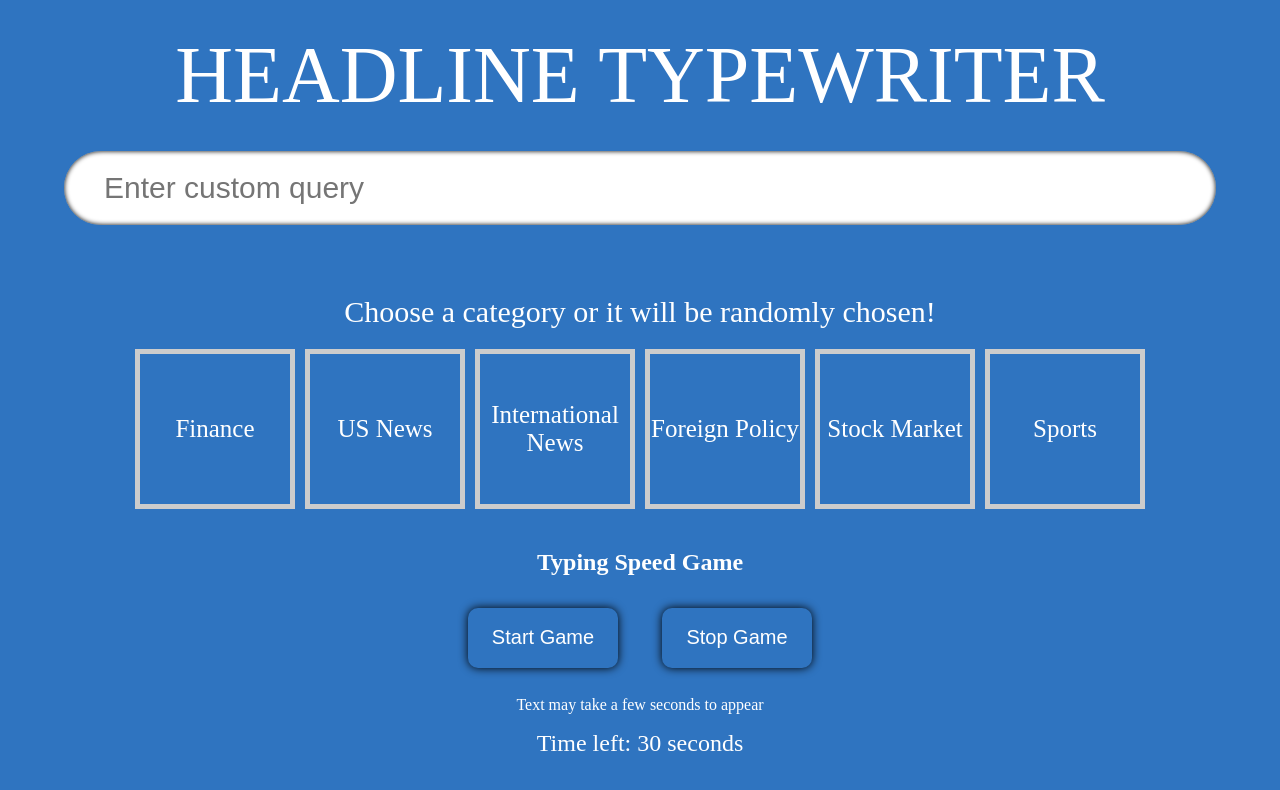
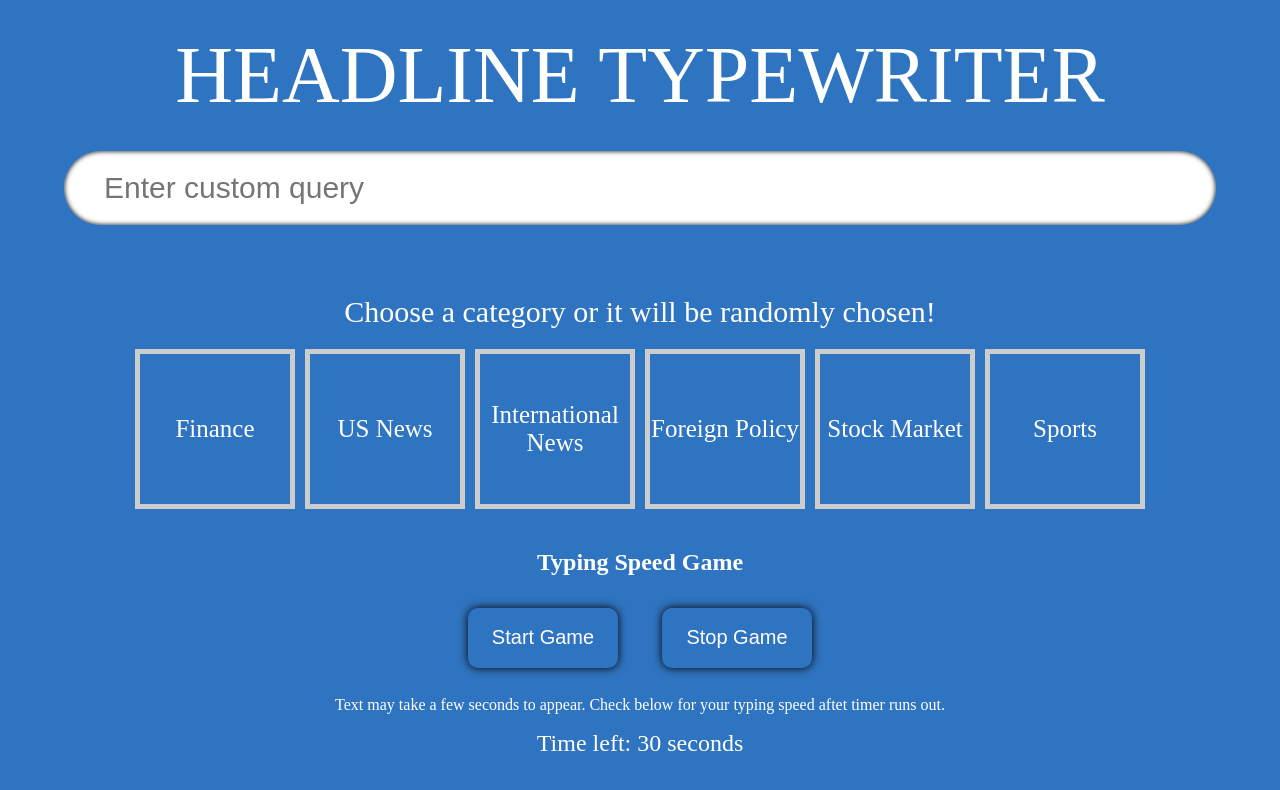
Before and after one commit to rishabbora/Headliner, a React (Create React App) app in the folder Frontend/: page / in a window 1280 px wide. Shown: the top 790 px of the page. Built offline with nearby package versions, Linux system fonts and the light colour scheme; a web font is replaced by a local one.

Commit message:
css changes and added note

```diff
--- a/Frontend/src/App.css
+++ b/Frontend/src/App.css
@@ -2,7 +2,7 @@
 
 .App {
   width: 100vw;
-  height: 300vh;
+  height: 500vh;
   display: flex;
   flex-direction: column;
   align-items: center;
--- a/Frontend/src/App.tsx
+++ b/Frontend/src/App.tsx
@@ -142,7 +142,7 @@ const App: React.FC = () => {
             Stop Game
           </button>
         </div>
-        <p className="note">Text may take a few seconds to appear</p>
+        <p className="note">Text may take a few seconds to appear. Check below for your typing speed aftet timer runs out.</p>
         <div className="timer">Time left: {timer} seconds</div>
         <div className="typing-area-container">
           <div className="words-to-type">
```
